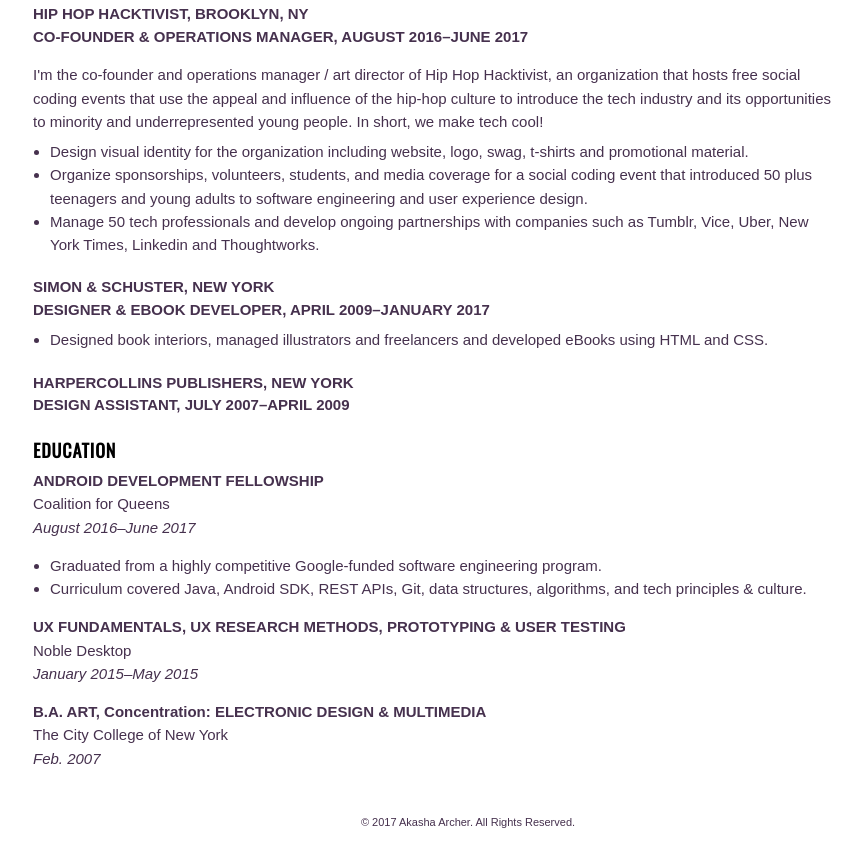
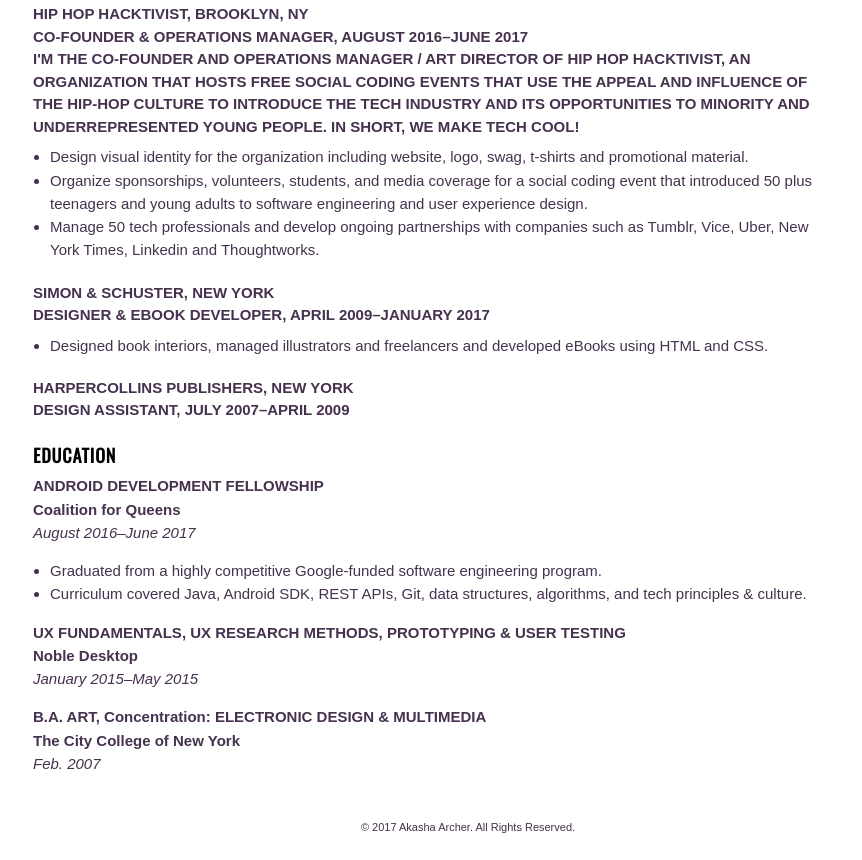
Before and after one commit to akasha-archer/akasha-archer.github.io, a plain HTML site: page resume.html in a window 1280 px wide. Shown: the part 405-1265 px from the top of the page, without its empty margins (172-1034 px from the left). Drawn offline with nearby package versions, Linux system fonts and the light colour scheme.

Commit message:
Update resume.html

```diff
--- a/resume.html
+++ b/resume.html
@@ -61,8 +61,9 @@
  <p>
 Hip Hop Hacktivist, Brooklyn, NY <br>
 CO-FOUNDER & OPERATIONS MANAGER, August 2016&ndash;June 2017
+ <br>
+I'm the co-founder and operations manager / art director of Hip Hop Hacktivist, an organization that hosts free social coding events that use the appeal and influence of the hip-hop culture to introduce the tech industry and its opportunities to minority and underrepresented young people. In short, we make tech cool!
 </p>
-I'm the co-founder and operations manager / art director of Hip Hop Hacktivist, an organization that hosts free social coding events that use the appeal and influence of the hip-hop culture to introduce the tech industry and its opportunities to minority and underrepresented young people. In short, we make tech cool!
 </div>
 
 <div class="details">
@@ -100,7 +101,7 @@ DESIGNER & EBOOK DEVELOPER, April 2009&ndash;January 2017
 <h5>EDUCATION</h5>
 
 <p class="degree">ANDROID DEVELOPMENT FELLOWSHIP
-<p class="plain"> Coalition for Queens
+	<p><b> Coalition for Queens</b>
 <br>
 <em>August 2016&ndash;June 2017</em>
 </p>
@@ -115,7 +116,7 @@ DESIGNER & EBOOK DEVELOPER, April 2009&ndash;January 2017
 
 <p class="degree">
 UX FUNDAMENTALS, UX RESEARCH METHODS, PROTOTYPING & USER TESTING
-<p class="plain"> Noble Desktop
+<p><b> Noble Desktop </b>
 <br>
 <em>January 2015&ndash;May 2015 </em>
 </p>
@@ -123,7 +124,7 @@ UX FUNDAMENTALS, UX RESEARCH METHODS, PROTOTYPING & USER TESTING
 
 
 <p class="degree"> B.A. ART, Concentration: ELECTRONIC DESIGN & MULTIMEDIA
-<p class="plain"> The City College of New York
+<p><b> The City College of New York </b>
 <br>
 <em>Feb. 2007 </em>
 </p>
```
